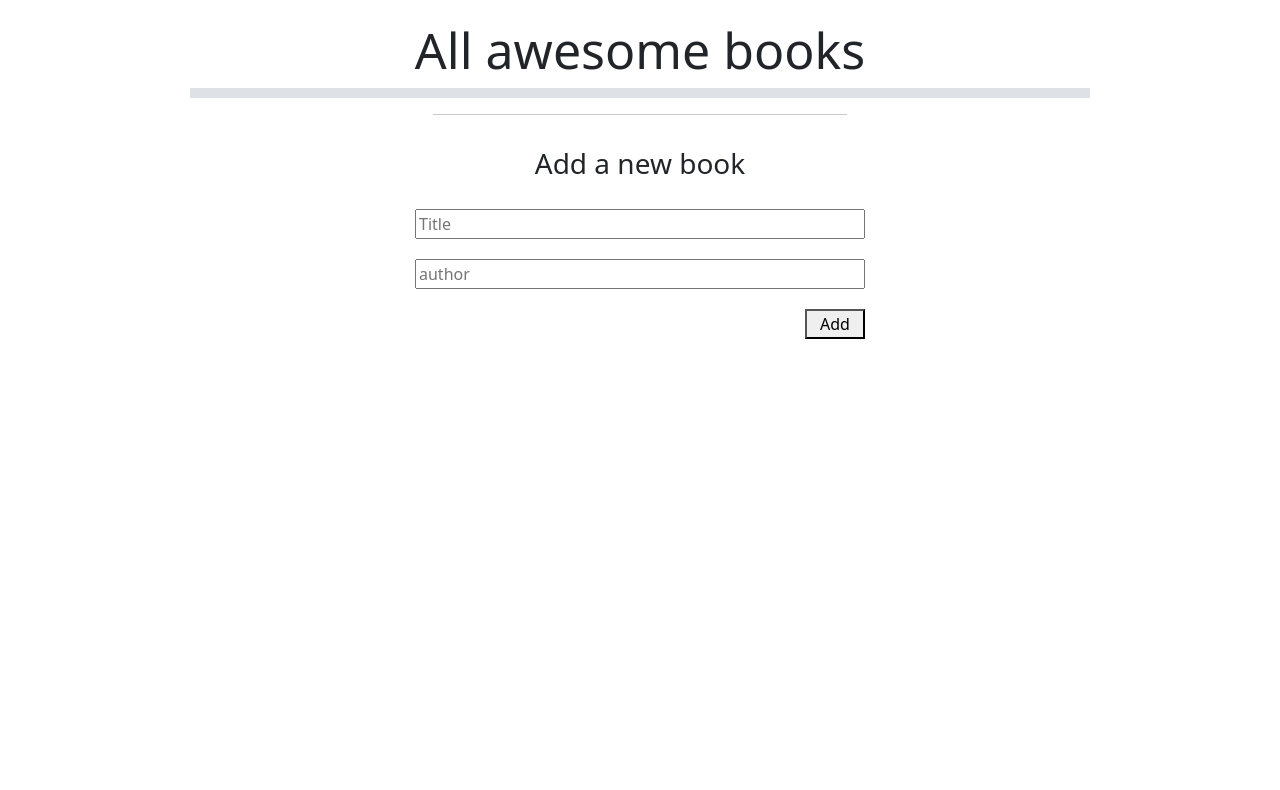
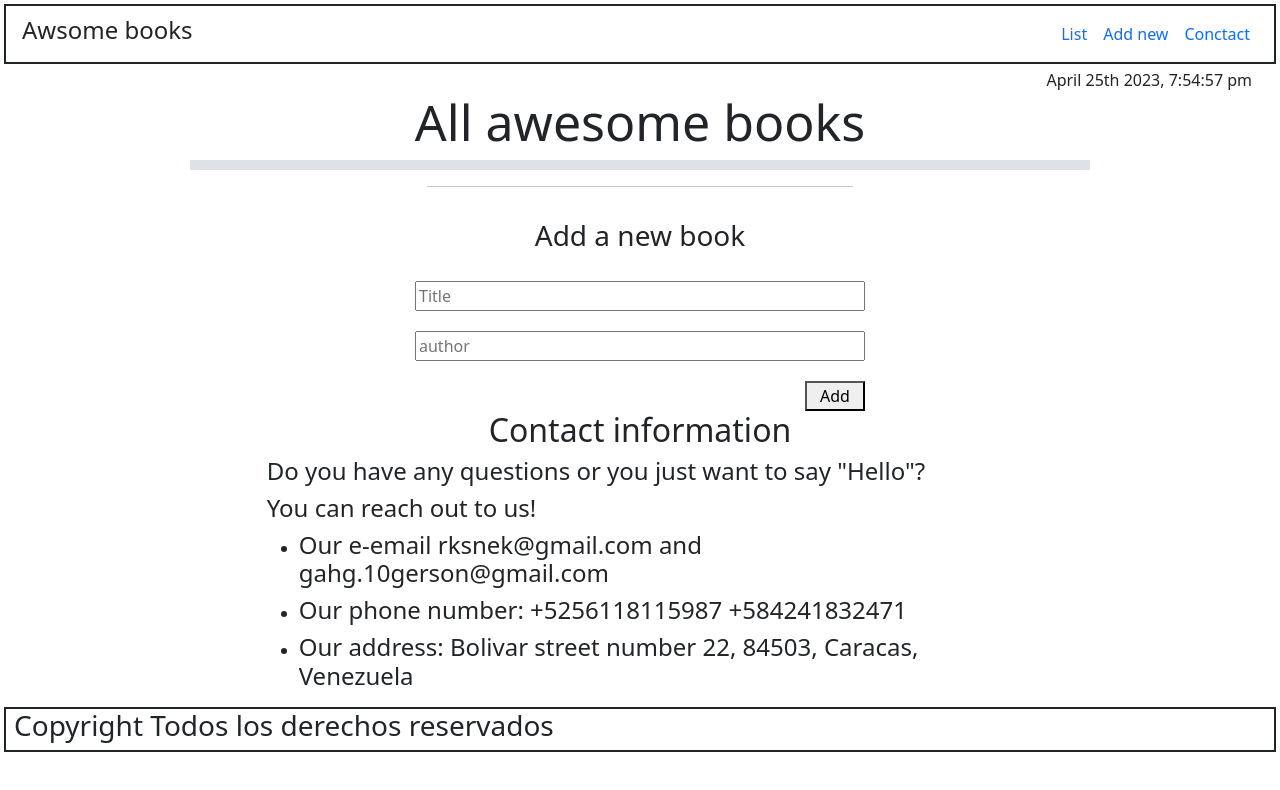
Before and after one commit to gersonhiggins/awesome-books, a website: page index.html in a window 1280 px wide. Drawn offline with nearby package versions, Linux system fonts and the light colour scheme.

Commit message:
Add localtime, header and footer and

```diff
--- a/index.html
+++ b/index.html
@@ -10,9 +10,30 @@
 
 </head>
 <body class="" >
-    <header><h1 class="text-center" >All awesome books</h1></header>
+    <header class="mt-1 mx-1" >
+        <nav class="navbar px-3 navbar-expand border border-dark border-2 d-flex justify-content-between">
+
+
+            <h4 " >Awsome books</h4>
+
+            <ul class="nav navbar-nav">
+                <li class="nav-item">
+                    <a class="nav-link" href="#" >List </a>
+                </li>
+                <li class="nav-item ">
+                    <a class="nav-link" href="#">Add new</a>
+                </li>
+                <li class="nav-item ">
+                    <a class="nav-link" href="#">Conctact</a>
+                </li>
+            </ul>
+        </nav>
+        <div class="localTime text-end pe-4 pt-1" ></div>
+    </header>
+
+
     <section class="books">
-
+        <h1 class="text-center" >All awesome books</h1>
         <div class="added-books border border-5 px-2 mx-auto">
         </div>
 
@@ -34,6 +55,32 @@
         </form>
 
     </section>
+
+
+    <section class="text-center col-7 mx-auto" >
+        <h2 class="text-center" >Contact information</h2>
+
+
+        <h4 class="text-start" >Do you have any questions or you just want to say "Hello"? </h4>
+        <h4 class="text-start" >You can reach out to us! </h4>
+        <ul class="text-start ">
+            <li>
+                <h4> Our e-email rksnek@gmail.com and gahg.10gerson@gmail.com</h4>
+            </li>
+            <li>
+                <h4>Our phone number: +5256118115987 +584241832471</h4>
+            </li>
+            <li>
+                <h4>Our address: Bolivar street number 22, 84503, Caracas, Venezuela  </h4>
+            </li>
+        </ul>
+
+    </section>
+
+
+    <footer class="border border-dark border-2 mx-1 px-2">
+        <h3>Copyright Todos los derechos reservados</h3>
+    </footer>
     <script src="./scripts/main.js"></script>
 </body>
 </html>
--- a/scripts/main.js
+++ b/scripts/main.js
@@ -5,6 +5,8 @@ class Books {
     this.author = document.getElementById('author');
     this.add = document.getElementById('form');
     this.container = document.querySelector('.added-books');
+    this.timeContainer = document.querySelector('.localTime');
+    this.updateTime = document.addEventListener('DOMContentLoaded', this.updateTime.bind(this));
     this.displayBooks();
     this.add.addEventListener('submit', (e) => {
       e.preventDefault();
@@ -17,6 +19,27 @@ class Books {
         this.removeBook(index);
       }
     });
+  }
+
+  updateTime() {
+    setInterval(() => {
+      const months = ['January', 'February', 'March', 'April', 'May', 'June', 'July', 'August', 'September', 'October', 'November', 'December'];
+      const suffixes = ['st', 'nd', 'rd', 'th', 'th', 'th', 'th', 'th', 'th', 'th', 'th', 'th', 'th', 'th', 'th', 'th', 'th', 'th', 'th', 'th', 'st', 'nd', 'rd', 'th', 'th', 'th', 'th', 'th', 'th', 'th', 'st'];
+
+      const date = new Date();
+      const month = months[date.getMonth()];
+      const day = date.getDate();
+      const suffix = suffixes[day - 1];
+      const year = date.getFullYear();
+      const hour = date.getHours() % 12 || 12;
+      const minute = date.getMinutes();
+      const second = date.getSeconds();
+      const ampm = date.getHours() >= 12 ? 'pm' : 'am';
+
+      const formattedDate = `${month} ${day}${suffix} ${year}, ${hour}:${minute}:${second} ${ampm}`;
+
+      this.timeContainer.innerHTML = formattedDate;
+    }, 1000);
   }
 
   addBook() {
--- a/styles.css
+++ b/styles.css
@@ -1,5 +1,5 @@
 body {
-  margin: 20px;
+  max-height: 100vh;
 }
 
 .check,
```
